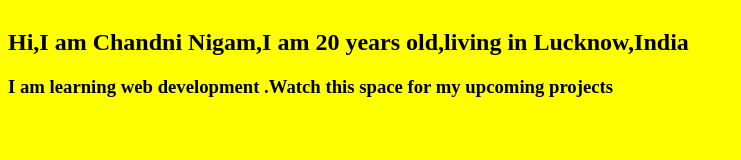
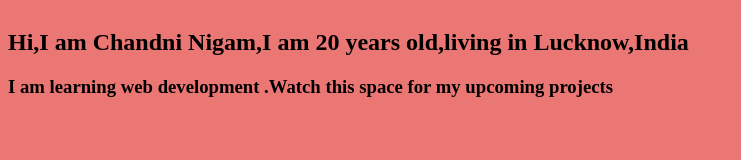
Before and after one commit to chandninigam/chandninigam.netlify.com, a plain HTML site: page index.html in a window 1280 px wide. Shown: the whole page, without its empty margins (0-741 px from the left). Drawn offline with Linux system fonts and the light colour scheme.

Commit message:
colorchanged

```diff
--- a/index.html
+++ b/index.html
@@ -5,9 +5,9 @@
     <meta name="viewport" content="width=device-width, initial-scale=1.0">
     <meta http-equiv="X-UA-Compatible" content="ie=edge">
     <link rel="stylesheet" type="text/css" href="main.css" >
-    <title>Document</title>
+    <title>Chandni Nigam</title>
 </head>
-<body bgcolor="yellow">
+<body bgcolor="#EA7773">
         <div class="row">
                 <div class="col-lg-3"></div>
                 <div class="col-lg-6">
```
